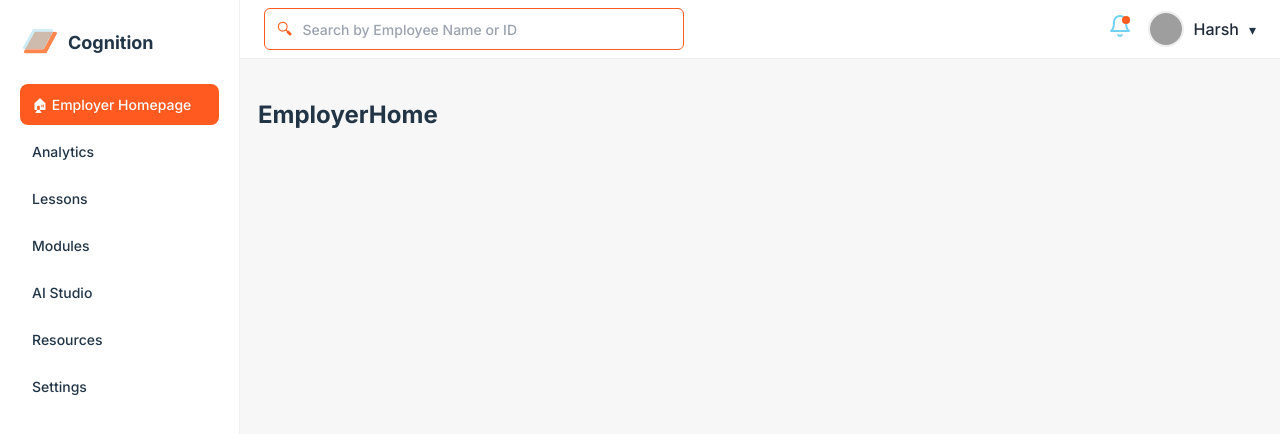
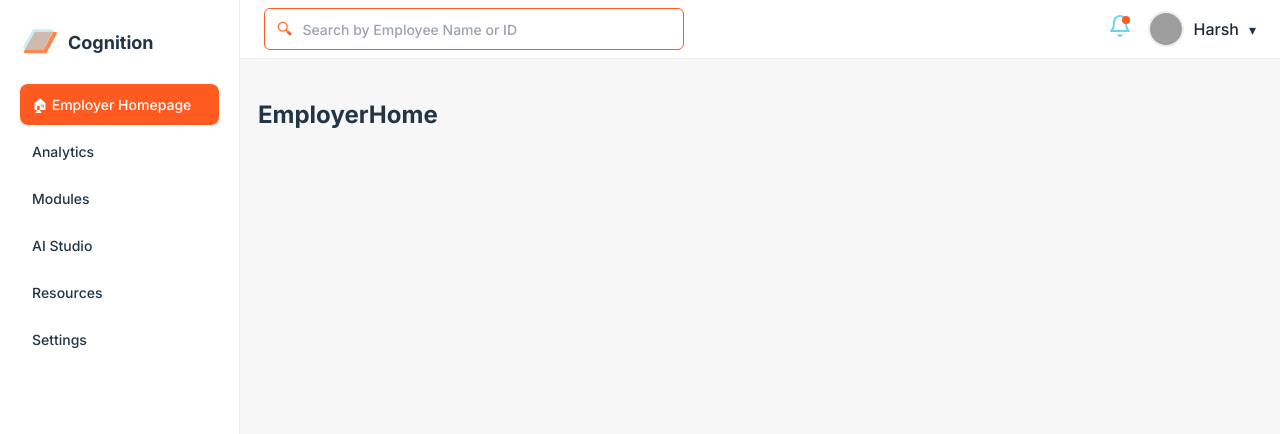
Before and after one commit to srewashimondal/cognition, a React (Vite) app in the folder frontend/: page /employer in a window 1280 px wide. Shown: the top 434 px of the page. Built offline with nearby package versions, Linux system fonts and the light colour scheme; grey boxes are pictures that could not be loaded.

Commit message:
no lessons in sidebar

```diff
--- a/frontend/src/pages/EmployerDashBoard/EmployerDashBoard.tsx
+++ b/frontend/src/pages/EmployerDashBoard/EmployerDashBoard.tsx
@@ -41,9 +41,9 @@ export default function EmployerDashBoard() {
             Analytics
           </NavLink>
 
-          <NavLink to="/employer/lessons" className="nav-item">
+          {/* <NavLink to="/employer/lessons" className="nav-item">
             Lessons
-          </NavLink>
+          </NavLink> */}
 
           <NavLink to="/employer/modules" className="nav-item">
             Modules
```
